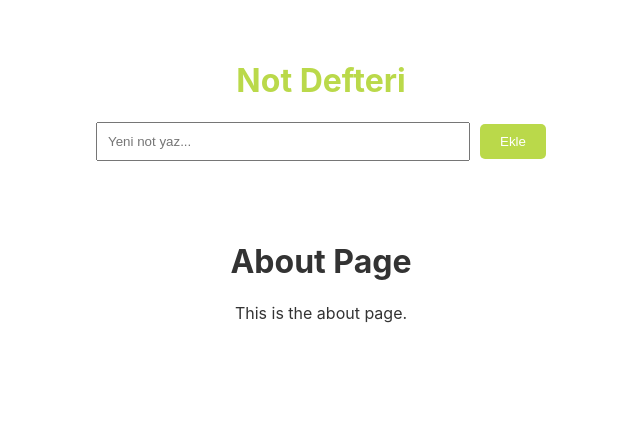
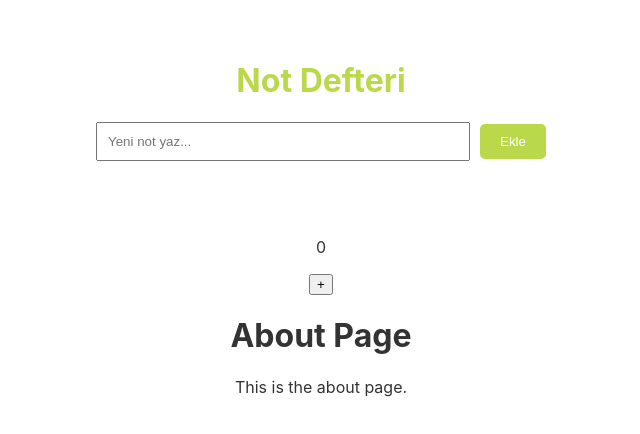
Before and after one commit to mervesenyigit/Create-react-try, a React (Create React App) app: page /about in a window 1280 px wide. Shown: the top 434 px of the page, without its empty margins (319-959 px from the left). Built offline with nearby package versions, Linux system fonts and the light colour scheme.

Commit message:
Add state management with useState for increment functionality

```diff
--- a/src/App.js
+++ b/src/App.js
@@ -7,11 +7,13 @@ import Contact from './components/Contact';
 import Calculator from './components/Calculator';
 import ToDoItem from './components/ToDoItem';
 import BasicNotebook from './components/BasicNotebook';
+import UseStateTryComponent from './components/useStateTryComponent';
 
 function App() {
   return (
     <div className="App">
        <BasicNotebook />
+       <UseStateTryComponent/>
       <header className="App-header">
         {/* <nav>
           <ul className='nav-ul'>
--- /dev/null
+++ b/src/components/useStateTryComponent.js
@@ -0,0 +1,13 @@
+import React, { useState } from 'react'
+
+function useStateTryComponent() {
+    const[plus,setPlus]=useState(0);
+  return (
+    <div>
+      <p>{plus}</p>
+      <button onClick={()=>setPlus(plus+1)}>+</button>
+    </div>
+  )
+}
+
+export default useStateTryComponent
```
Also changed, not shown: src/components/FavoriteBookList.js (added, +12 -0 lines).
